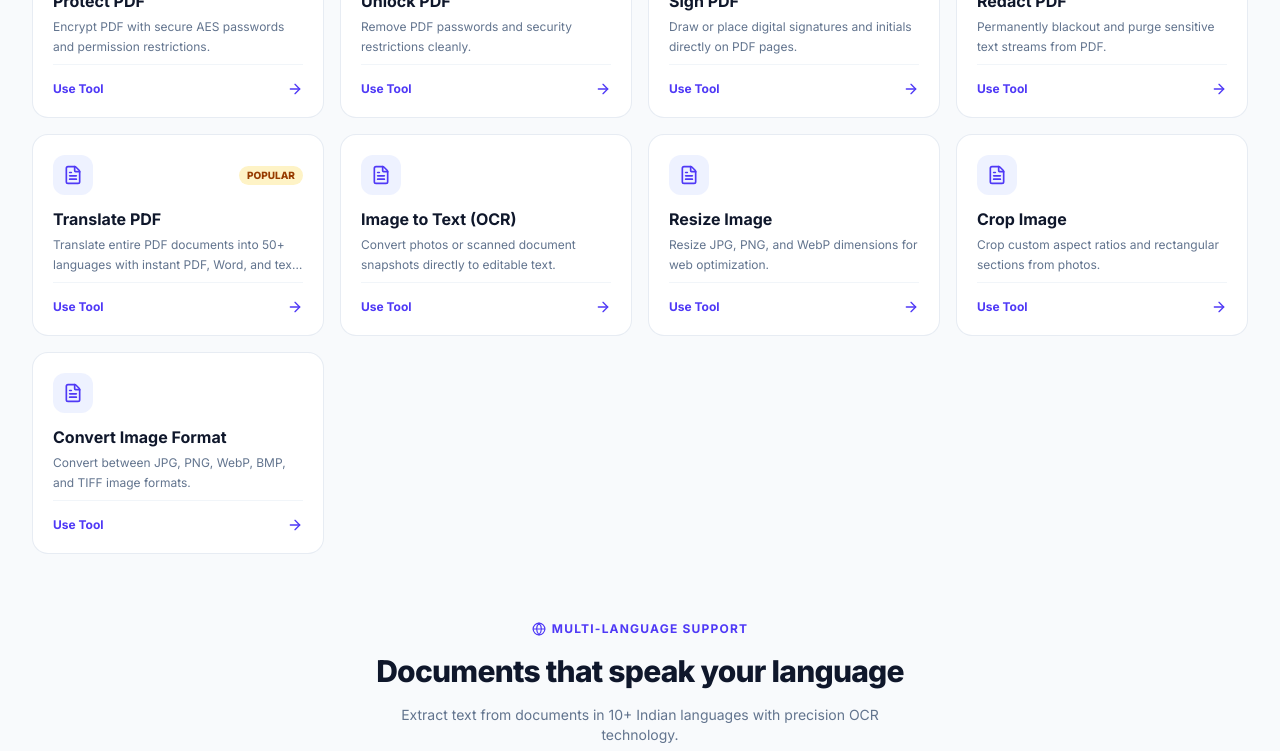
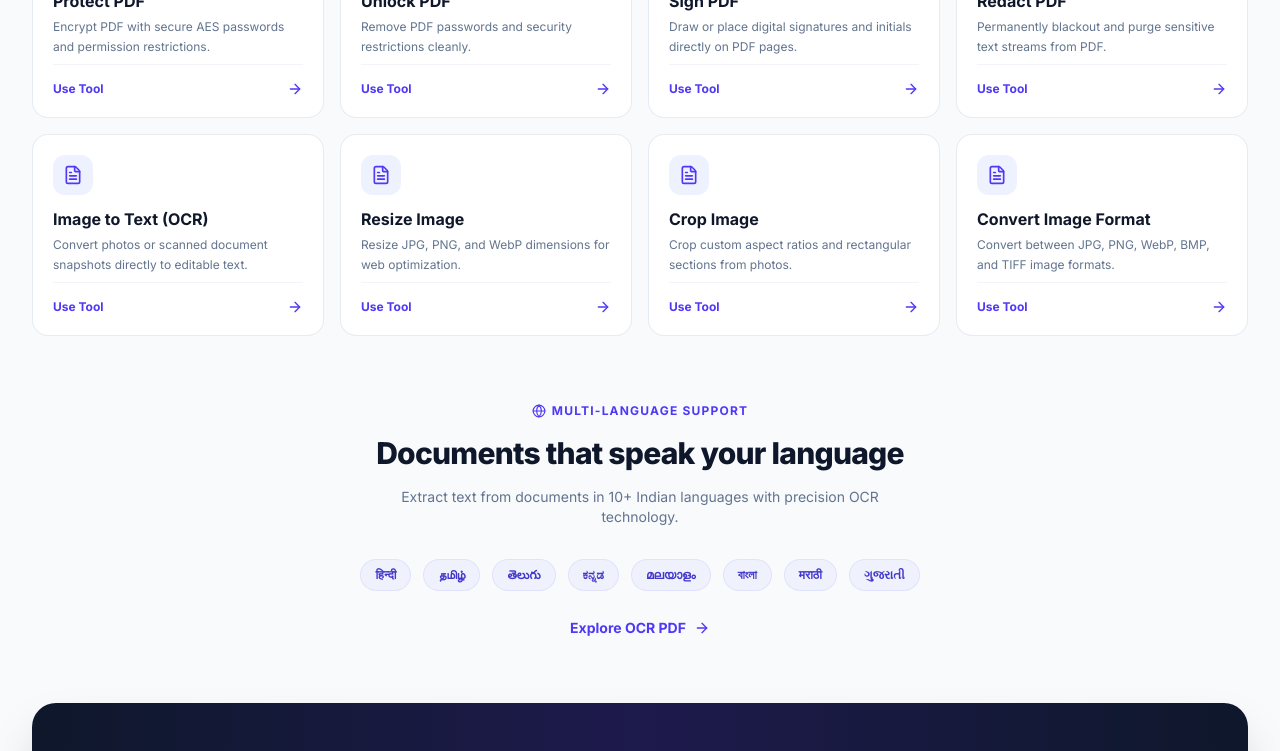
Before and after one commit to subiff270-cmd/Docflow, a Next.js app in the folder frontend/: page / in a window 1280 px wide. Shown: the part 2420-3171 px from the top of the page. Built offline with nearby package versions, Linux system fonts and the light colour scheme; no server answers.

Commit message:
Remove Translate PDF tool and navigation links from website

```diff
--- a/frontend/src/components/Footer.tsx
+++ b/frontend/src/components/Footer.tsx
@@ -48,7 +48,6 @@ export default function Footer() {
               <li><Link href="/unlock-pdf" className="hover:text-indigo-400 transition">Unlock PDF</Link></li>
               <li><Link href="/sign-pdf" className="hover:text-indigo-400 transition">Sign PDF</Link></li>
               <li><Link href="/add-watermark" className="hover:text-indigo-400 transition">Add Watermark</Link></li>
-              <li><Link href="/translate-pdf" className="hover:text-indigo-400 transition">Translate PDF</Link></li>
               <li><Link href="/ocr-pdf" className="hover:text-indigo-400 transition">OCR PDF</Link></li>
             </ul>
           </div>
--- a/frontend/src/components/Navbar.tsx
+++ b/frontend/src/components/Navbar.tsx
@@ -113,7 +113,6 @@ export default function Navbar() {
               </button>
               {activeDropdown === "ocr" && (
                 <div className="absolute top-full left-0 w-64 bg-white/95 backdrop-blur-xl rounded-2xl shadow-2xl shadow-indigo-500/5 border border-indigo-100/50 p-3 space-y-1 z-50 animate-in fade-in">
-                  <Link href="/translate-pdf" className="block px-3 py-2 text-xs font-semibold text-slate-700 hover:bg-indigo-50 hover:text-indigo-600 rounded-lg">Translate PDF</Link>
                   <Link href="/ocr-pdf" className="block px-3 py-2 text-xs font-semibold text-slate-700 hover:bg-indigo-50 hover:text-indigo-600 rounded-lg">OCR PDF</Link>
                   <Link href="/image-to-text" className="block px-3 py-2 text-xs font-semibold text-slate-700 hover:bg-indigo-50 hover:text-indigo-600 rounded-lg">Image to Text</Link>
                 </div>
@@ -303,7 +302,6 @@ export default function Navbar() {
               </button>
               {mobileExpanded === "ocr" && (
                 <div className="pl-6 space-y-0.5 pb-2 animate-in">
-                  <Link href="/translate-pdf" onClick={closeMobile} className="block px-4 py-2.5 text-xs font-semibold text-slate-600 hover:text-indigo-600 rounded-lg">Translate PDF</Link>
                   <Link href="/ocr-pdf" onClick={closeMobile} className="block px-4 py-2.5 text-xs font-semibold text-slate-600 hover:text-indigo-600 rounded-lg">OCR PDF</Link>
                   <Link href="/image-to-text" onClick={closeMobile} className="block px-4 py-2.5 text-xs font-semibold text-slate-600 hover:text-indigo-600 rounded-lg">Image to Text</Link>
                 </div>
--- a/frontend/src/lib/toolsData.ts
+++ b/frontend/src/lib/toolsData.ts
@@ -359,19 +359,6 @@ export const TOOLS: ToolItem[] = [
     popular: true,
   },
 
-  // AI & DOCUMENT TOOLS
-  {
-    id: "translate-pdf",
-    name: "Translate PDF",
-    category: "AI TOOLS",
-    description: "Translate entire PDF documents into 50+ languages with instant PDF, Word, and text exports.",
-    iconName: "Languages",
-    href: "/translate-pdf",
-    endpoint: "translate-pdf",
-    accept: ".pdf",
-    multiple: false,
-    popular: true,
-  },
 
   // INDIAN LANGUAGE DOCUMENTS & OCR
   {
```
